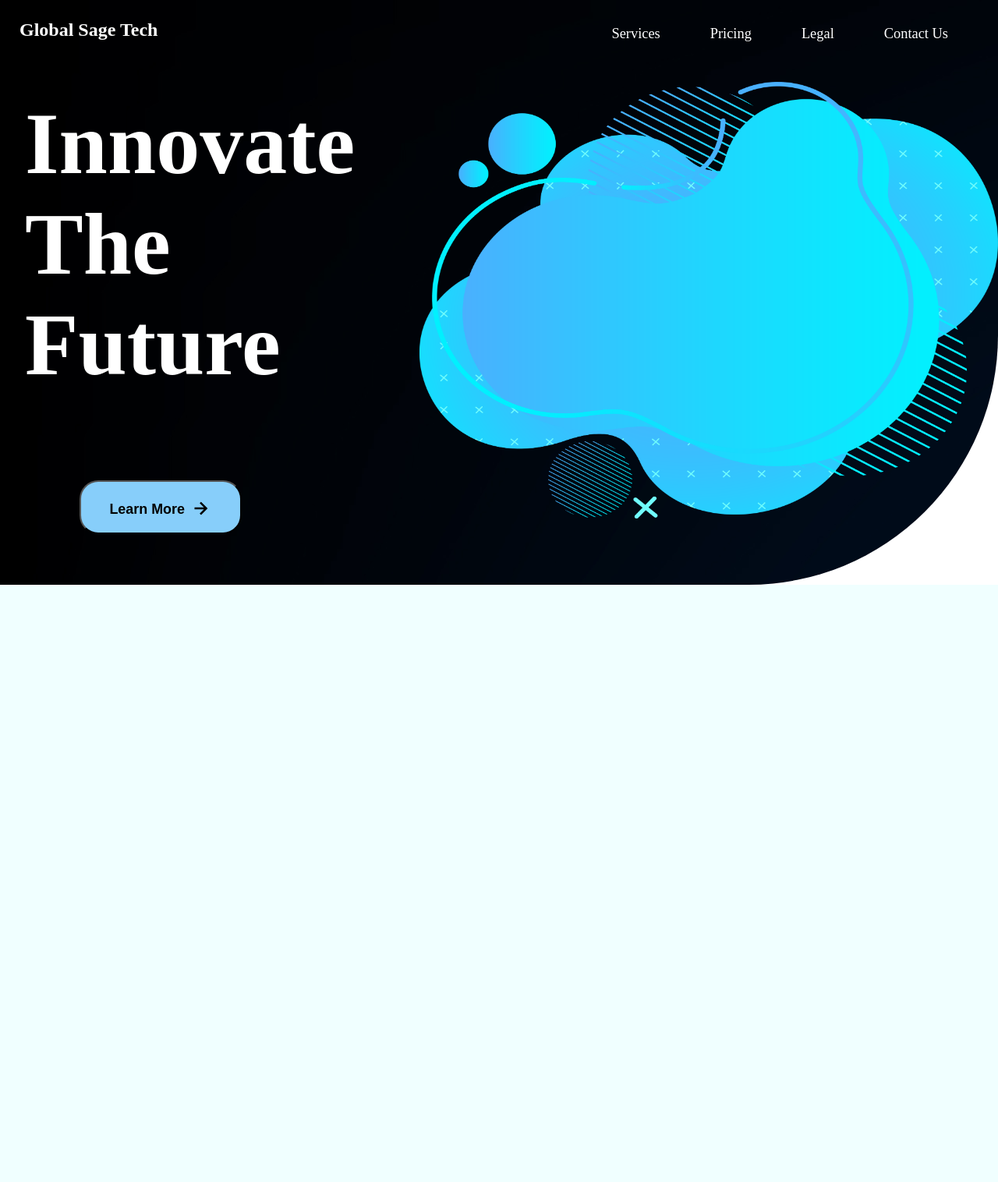
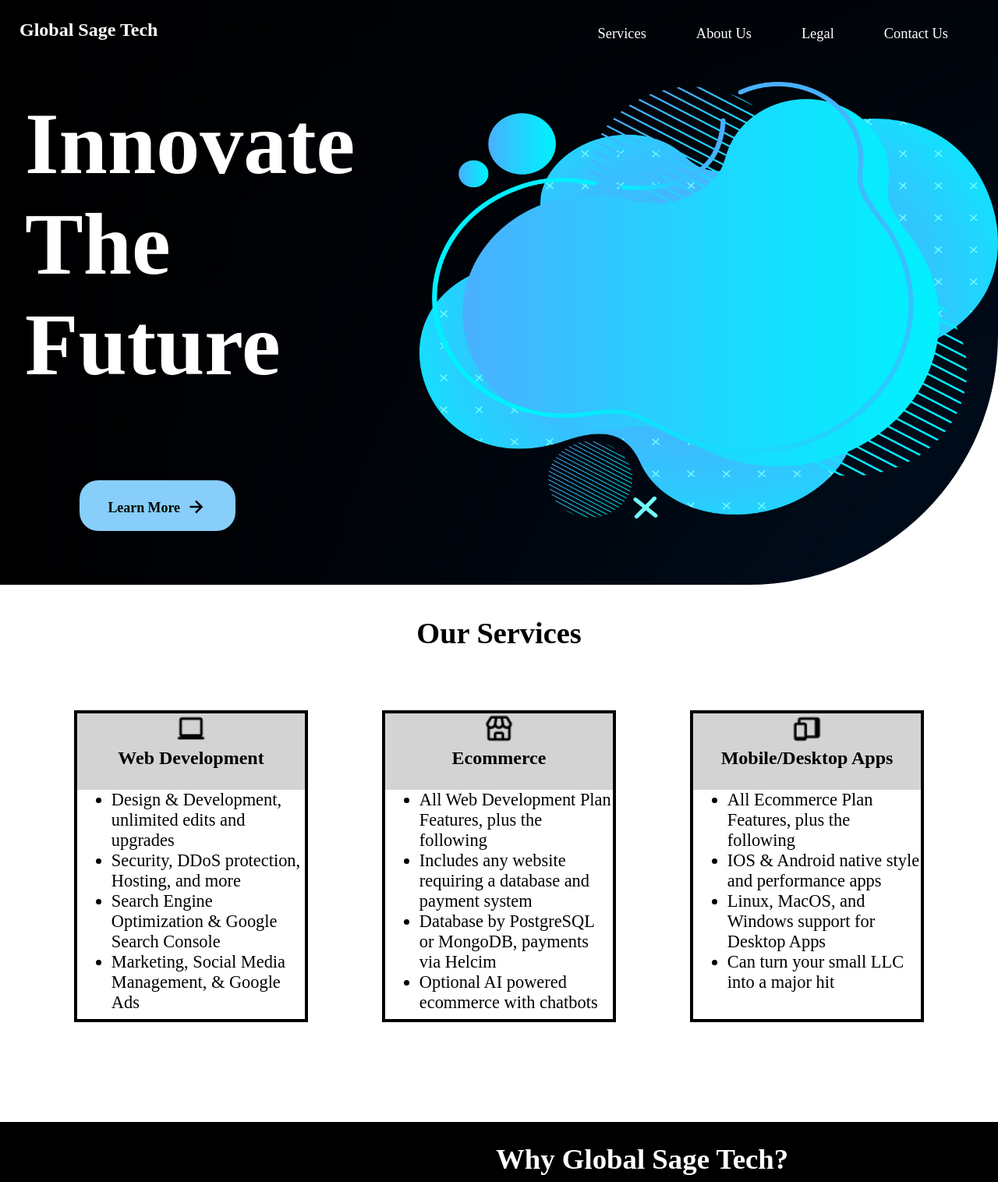
Before and after one commit to sreera02/gst, a Flask app: page / in a window 1280 px wide. Shown: the top 1516 px of the page at 78% size. Before the commit the page ends 750 px from the top, so only its background shows below. Run offline with Flask 3, Linux system fonts and the light colour scheme.

Commit message:
Major change #2

```diff
--- a/static/css/styles.css
+++ b/static/css/styles.css
@@ -1,4 +1,4 @@
-
+/* Imports */
 
 
 * {
@@ -138,6 +138,7 @@ ul li a {
     font:400;
     border-radius: 1.5rem;
     display: inline;
+    text-decoration: none;
 }
 
 .arrow {
@@ -150,8 +151,179 @@ ul li a {
     background-color: rgb(169, 219, 215);
 }
 
+/* Services Section */
+
 .services {
-    height: 90vh;
-    width: cover;
-    background-color: azure;
+    position: relative;
+    height: auto;
+    width: 100vw;
 }
+
+.serviceshead {
+    text-align: center;
+    margin-top: 2.5rem;
+    margin-bottom: 4.8rem;
+    font-size: 2.4rem;
+}
+
+.services-container {
+    width: 100%;
+    height: 80%;
+    display: inline-flex;
+    z-index: 0;
+    justify-content: space-evenly;
+    flex-wrap: wrap;
+}
+
+.services-container .scone {
+    border: 4px solid black;
+    width: 300px;
+    height:400px;
+    position: relative;
+    margin-bottom: 10%;
+}
+
+.scone .scone-head {
+    background-color: lightgray;
+    position: relative;
+    top:0;
+    height:25%;
+    color: black;
+    text-align: center;
+}
+
+.services-container .sctwo {
+    border: 4px solid black;
+    width: 300px;
+    height:400px;
+    position: relative;
+    margin-bottom: 10%;
+}
+
+.sctwo .sctwo-head {
+    background-color: lightgray;
+    position: relative;
+    top:0;
+    height:25%;
+    color: black;
+    text-align: center;
+}
+
+.services-container .scthree {
+    border: 4px solid black;
+    width: 300px;
+    height: 400px;
+    position: relative;
+    margin-bottom: 10%;
+}
+
+.scthree .scthree-head {
+    background-color: lightgray;
+    position: relative;
+    top:0;
+    height:25%;
+    color: black;
+    text-align: center;
+}
+
+.webdev {
+    position: relative;
+    margin-left: 15%;
+    font-size: 1.4rem;
+}
+
+/* About Section */
+
+.about {
+    position: relative;
+    height: 100vh;
+    width: 100vw;
+    background-color: black;
+    margin: 0;
+    contain:content;
+}
+
+.about h1 {
+    display: flex;
+    float: right;
+    margin-right: 21%;
+    margin-top: 2%;
+    color: white;
+    font-size: 2.3rem;
+}
+
+.aboutimg {
+    width: 45vw;
+    height: 45vw;
+    position: absolute;
+    top: 10%;
+}
+
+.containlist{
+    position:relative;
+    top: 25%;
+    left: 55%;
+    width: auto;
+    flex-wrap: wrap;
+}
+
+.aboutlist li {
+    color: white;
+    list-style: none;
+    font-size: 2rem;
+    display: inline;
+    flex-wrap: wrap;
+}
+
+.list-style-img {
+    width: 45px;
+    height: 45px;
+    position: absolute;
+    left:-4%;
+    display: inline-block;
+    flex-wrap: nowrap;
+}
+
+@media screen and (max-width: 1024px){
+
+    .aboutlist {
+        top: 4rem;
+    }
+
+    .containlist {
+        position:absolute;
+
+    }
+
+    @media screen and (max-width: 740px) {
+        .containlist {
+            position: absolute;
+            left: 4rem;
+            top: 50vh;
+            height: 300px;
+        }
+
+        .list-style-img {
+            position: absolute;
+            left: -13%;
+            display: inline-block;
+        }
+
+    }
+}
+ .aboutbtn {
+    background-color: inherit;
+    padding: 15px 20px;
+    border: rgb(169, 219, 215) solid 8px;
+    text-decoration: none;
+    border-radius: 1rem;
+    color: rgb(169, 219, 215);
+    position: absolute;
+    top: 85%;
+    left: 45%;
+}
+
+.aboutbtn:hover {
+    color: black;
+    background-color: lightblue;
+}
--- a/templates/index.html
+++ b/templates/index.html
@@ -16,16 +16,16 @@
                 <ul>
                     <li><a href="#" class="items-original"><span class="b-hover">Contact Us</span></a></li>
                     <li><a href="#" class="items-original"><span class="b-hover">Legal</span></a></li>
-                    <li><a href="#" class="items-original"><span class="b-hover">Pricing</span></a></li>
-                    <li><a href="#" class="items-original"><span class="b-hover">Services</span></a></li>
+                    <li><a href="#aboutlink" class="items-original"><span class="b-hover">About Us</span></a></li>
+                    <li><a href="#serv" class="items-original"><span class="b-hover">Services</span></a></li>
                 </ul>
             </nav>
             <div class="toggle">
                 <img src="../static/images/grid-outline.svg" alt="" class="menu" width="40px" height="40px">
                 <nav class="nav-collapsed">
                     <ul>
-                        <li><a href="#" class="items-coll">Services</a></li>
-                        <li><a href="#" class="items-coll">Pricing</a></li>
+                        <li><a href="#serv" class="items-coll">Services</a></li>
+                        <li><a href="#aboutlink" class="items-coll">About Us</a></li>
                         <li><a href="#" class="items-coll">Legal</a></li>
                         <li><a href="#" class="items-coll">Contact</a></li>
                     </ul>
@@ -34,11 +34,65 @@
         </header>
         <h1 class="hero-txt">Innovate <br> The <br> Future</h1>
         <img src="../static/images/cloud.png" alt="" class="cloud">
-        <button class="hero-button">
+        <a class="hero-button" href="#aboutlink">
            <strong>Learn More <img alt="" class="arrow" src="../static/images/right.png"></strong>
-        </button>
+        </a>
     </section>
     <section class="services">
+        <h1 class="serviceshead" id="serv">Our Services</h1>
+        <div class="services-container">
+            <div class="scone">
+                <div class="scone-head">
+                    <img alt="" src="../static/images/laptop.png" width="40px" height="40px">
+                    <h1>Web Development</h1>
+                </div>
+                <ul class="webdev">
+                    <li>Design & Development, unlimited edits and upgrades</li>
+                    <li>Security, DDoS protection, Hosting, and more</li>
+                    <li>Search Engine Optimization & Google Search Console</li>
+                    <li>Marketing, Social Media Management, & Google Ads</li>
+                </ul>
+            </div>
+            <div class="sctwo">
+                <div class="sctwo-head">
+                    <img alt="" src="../static/images/ecommerce.png" width="40px" height="40px">
+                    <h1>Ecommerce</h1>
+                </div>
+                <ul class="webdev">
+                    <li>All Web Development Plan Features, plus the following</li>
+                    <li>Includes any website requiring a database and payment system</li>
+                    <li>Database by PostgreSQL or MongoDB, payments via Helcim</li>
+                    <li>Optional AI powered ecommerce with chatbots</li>
+                </ul>
+            </div>
+            <div class="scthree">
+                <div class="scthree-head">
+                    <img alt="" src="../static/images/mobile.png" width="40px" height="40px">
+                    <h1>Mobile/Desktop Apps</h1>
+                </div>
+                <ul class="webdev">
+                    <li>All Ecommerce Plan Features, plus the following</li>
+                    <li>IOS & Android native style and performance apps</li>
+                    <li>Linux, MacOS, and Windows support for Desktop Apps</li>
+                    <li>Can turn your small LLC into a major hit</li>
+                </ul>
+            </div>
+        </div>
+
+    </section>
+    <section class="about">
+        <h1 id="aboutlink">Why Global Sage Tech?</h1>
+        <img class="aboutimg" src="../static/images/hack.png" alt="">
+        <div class="containlist">
+            <ul class="aboutlist">
+                <li><img alt="" class="list-style-img" src="../static/images/neonblue.png"><p>Weensure 110% effort.</p></li>
+                <li><img alt="" class="list-style-img" src="../static/images/neonblue.png"><p>We ensure 110% client satisfaction</p></li>
+                <li><img alt="" class="list-style-img" src="../static/images/neonblue.png"><p>We ensure 110% profit for your business.</p></li>
+            </ul>
+            <div class="btnplace">
+                <a href="#contact" class="aboutbtn"><strong>Contact For Quote</strong></a>
+            </div>
+        </div>
 
     </section>
 
```
Also changed, not shown: static/images/ecommerce.png (added), static/images/laptop.png (added), static/images/mobile.png (added), static/images/neonblue.png (added), static/images/robo.jpg (deleted), 1 other file.
